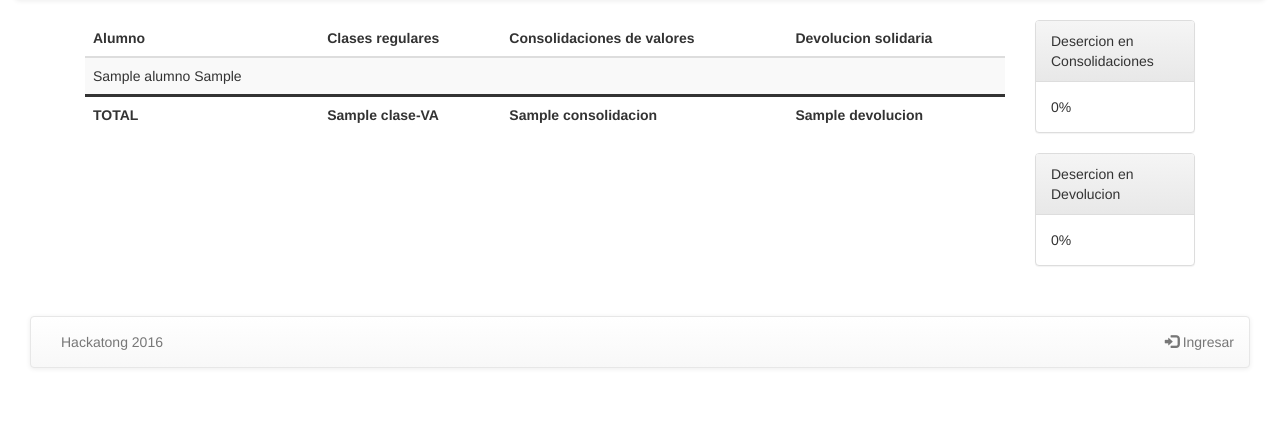
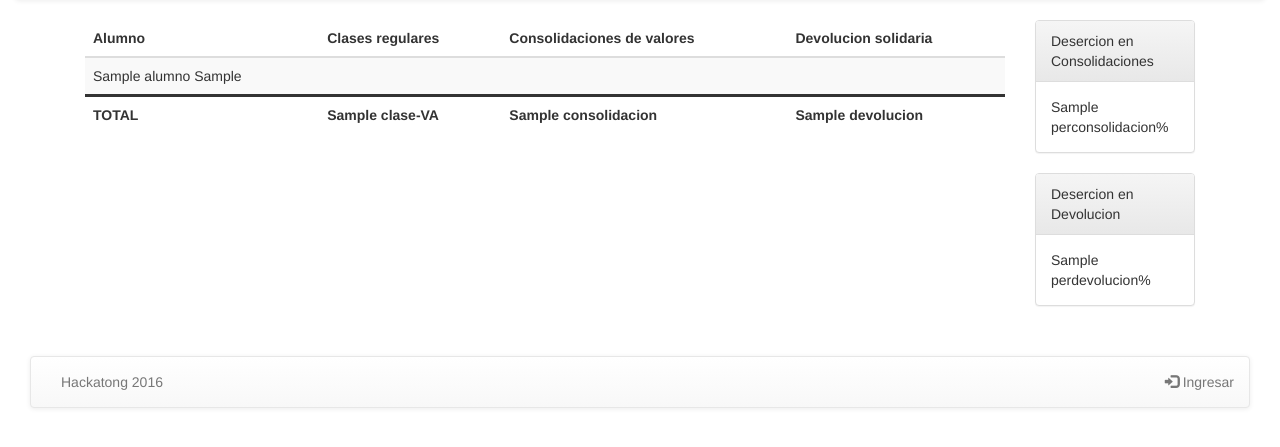
Before and after one commit to vilamajomaxi/academiasolidariadearte, a Django app: template alumnos/templates/dash.html in a window 1280 px wide. Shown: the part 52-499 px from the top of the page. Run offline with Django 3.2, Linux system fonts and the light colour scheme; tables that the repository leaves empty hold one stand-in row (values such as "Sample post"); the template is opened without the code that fills it: values that come from a table or form of the project are taken from there, most other values are stand-ins (such as "Sample title", 1, 10 or a date in 2020); some libraries are stand-ins or nearby versions.

Commit message:
porcentajes informacion

```diff
--- a/alumnos/templates/dash.html
+++ b/alumnos/templates/dash.html
@@ -41,7 +41,7 @@
   <div class="panel panel-default">
   <div class="panel-heading">Desercion en Consolidaciones</div>
   <div class="panel-body">
-    0%
+    {{perconsolidacion}}%
   </div>
 </div>
 
@@ -50,7 +50,7 @@
     Desercion en Devolucion
   </div>
   <div class="panel-body">
-    0%
+    {{perdevolucion}}%
   </div>
 </div>
 
```
Also changed, not shown: alumnos/views.py (+11 -2 lines).
